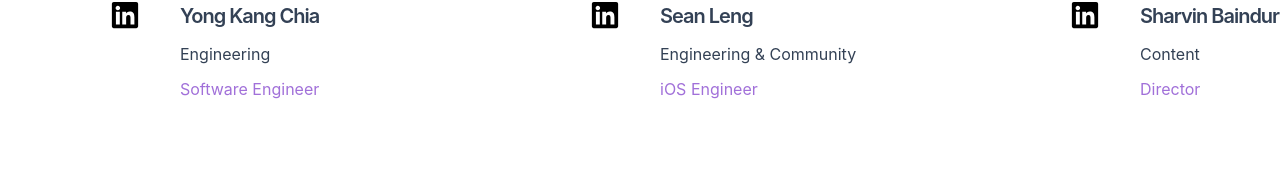
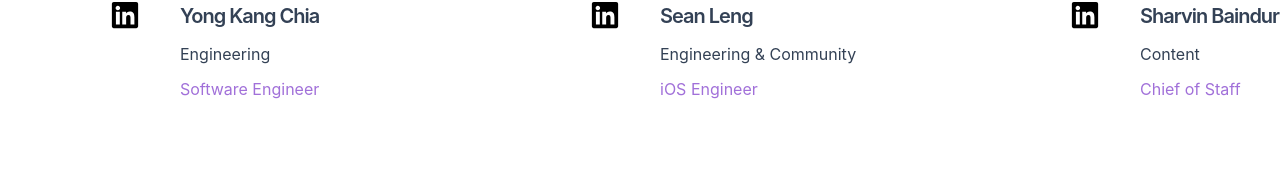
Before and after one commit to openhaus-dao/website-react-ts, a React (Vite) app: page /about-us in a window 1280 px wide. Shown: the part 1508-1677 px from the top of the page. Built offline with nearby package versions, Linux system fonts and the light colour scheme.

Commit message:
update sharvin job title

```diff
--- a/src/Constant.ts
+++ b/src/Constant.ts
@@ -111,7 +111,7 @@ export const CONTRIBUTORS: IProfile[] = [
     profile: `${URL_ROOT}/sharvin_dp.jpg`,
     name: "Sharvin Baindur",
     role: "Content",
-    job: "Director",
+    job: "Chief of Staff",
     linkedin: "https://www.linkedin.com/in/sharvin-baindur-03a661177",
   },
 ];
```
